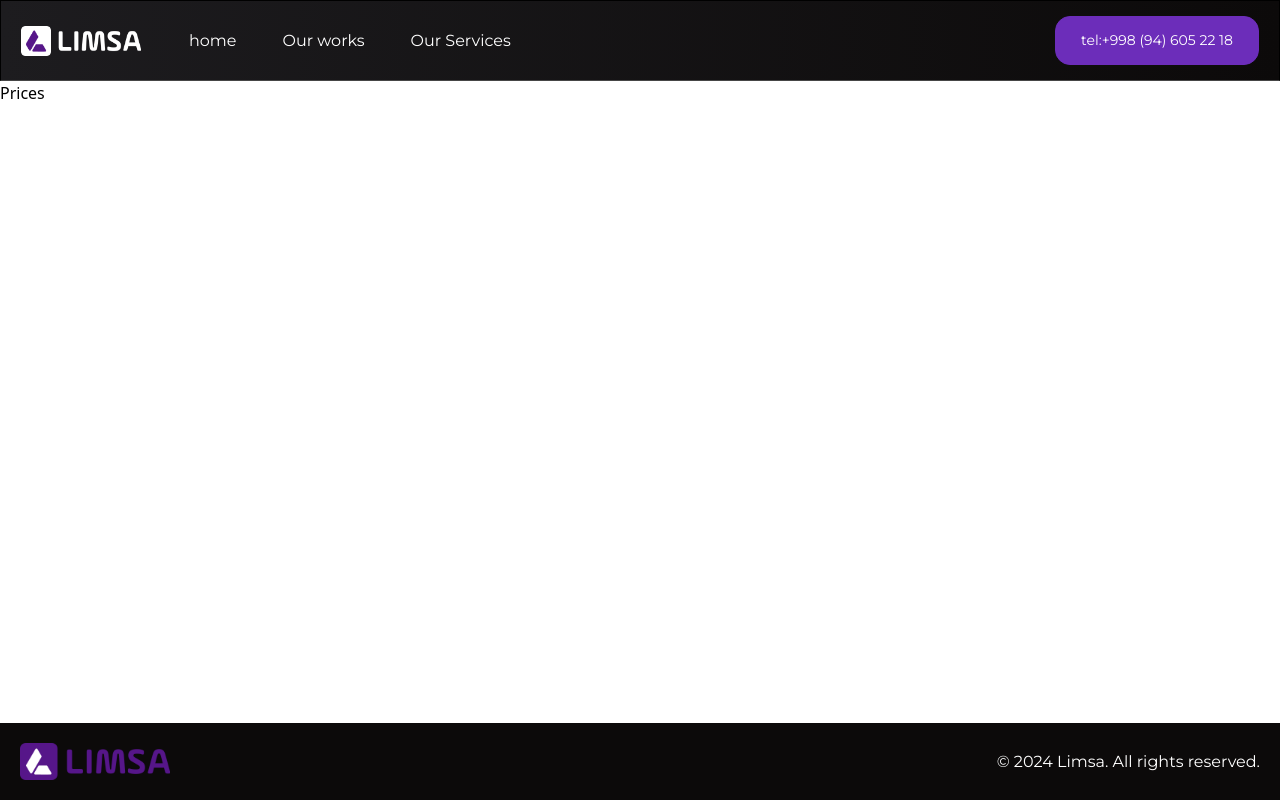
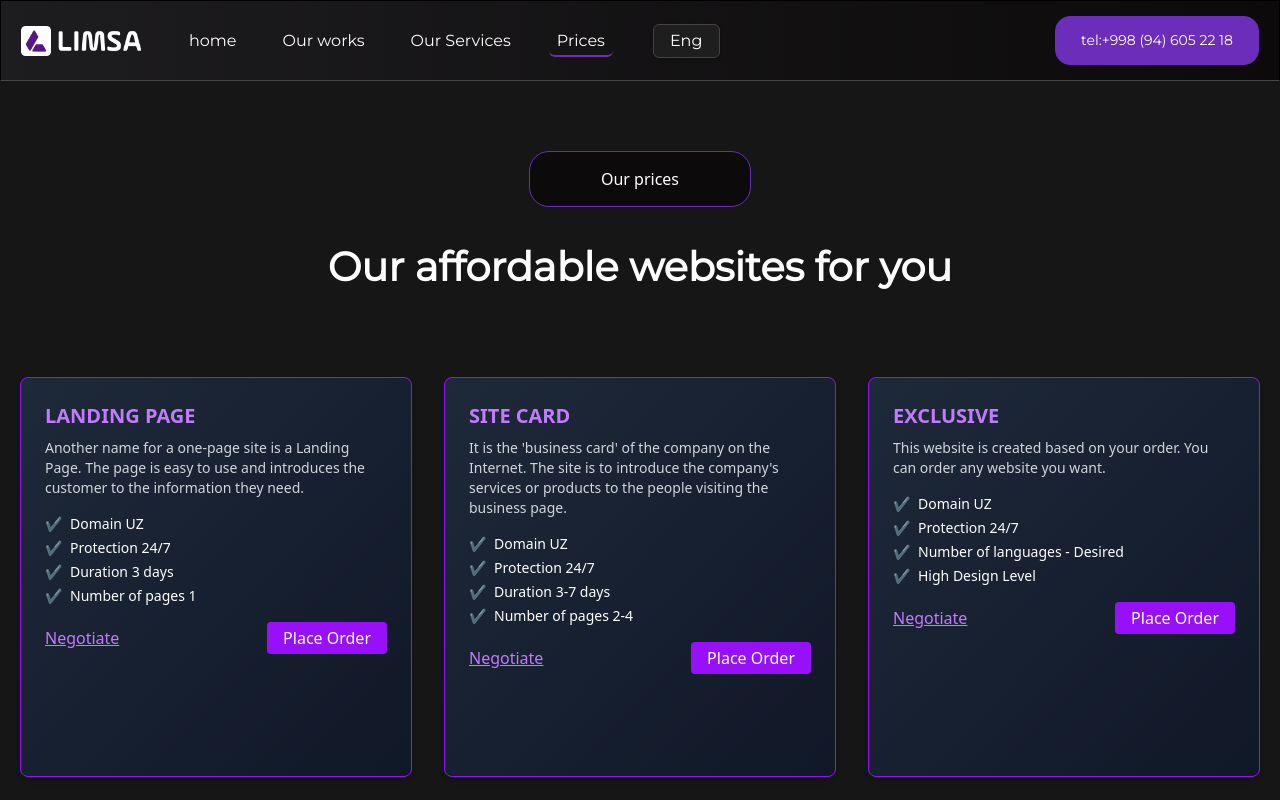
Before and after one commit to Fayziyev2218/Limsa, a React (Vite) app: page /prices in a window 1280 px wide. Shown: the top 800 px of the page. Built offline with nearby package versions, Linux system fonts and the light colour scheme.

Commit message:
prise page finished and select language

```diff
--- /dev/null
+++ b/src/companents/affordable.jsx
@@ -0,0 +1,24 @@
+import React from 'react';
+
+const ServiceCard  = ({ title, description, features }) => {
+  return (
+    <div className="bg-gradient-to-br from-gray-800 to-gray-900 text-white rounded-lg border border-purple-600 p-6 shadow-md">
+      <h2 className="text-purple-400 text-xl font-bold mb-2 uppercase">{title}</h2>
+      <p className="mb-4 text-sm text-gray-300">{description}</p>
+      <ul className="mb-4 space-y-1 text-sm">
+        {features.map((item, idx) => (
+          <li key={idx} className="flex items-center">
+            <span className="text-purple-400 mr-2">✔️</span>
+            {item}
+          </li>
+        ))}
+      </ul>
+      <div className="flex justify-between">
+        <button className="text-purple-400 underline">Negotiate</button>
+        <a href='#contac' className="bg-purple-600 hover:bg-purple-700 text-white px-4 py-1 rounded">Place Order</a>
+      </div>
+    </div>
+  );
+};
+
+export default ServiceCard;
--- /dev/null
+++ b/src/companents/languageSwitcher .jsx
@@ -0,0 +1,26 @@
+import React, { useState } from "react";
+
+const LanguageSwitcher = () => {
+  const [language, setLanguage] = useState("en");
+
+  const handleChange = (e) => {
+    setLanguage(e.target.value);
+    console.log("Tanlangan til:", e.target.value);
+  };
+
+  return (
+    <div className="inline-block">
+      <select
+        value={language}
+        onChange={handleChange}
+        className="appearance-none bg-[#1e1e1e] text-white font-montserrat font-light px-4 py-1 rounded-md border border-[#444] shadow-sm hover:bg-[#2b2b2b] focus:outline-none focus:ring-2 focus:ring-purple-500 cursor-pointer"
+      >
+        <option value="uz">Uzb</option>
+        <option value="en">Eng</option>
+        <option value="ru">Рус</option>
+      </select>
+    </div>
+  );
+};
+
+export default LanguageSwitcher;
--- a/src/companents/topButton.jsx
+++ b/src/companents/topButton.jsx
@@ -2,7 +2,7 @@
 
 export default function TopButton({text}){
     return(
-        <div className="mx-auto bg-[rgb(12,10,10)] text-white w-[180px] py-[15px] px-[20px] border border-[#6c2dba] rounded-[20px] text-center max-sm:text-[12px]">
+        <div className="mx-auto mb-[30px] bg-[rgb(12,10,10)] text-white w-[222px] py-[15px] px-[20px] border border-[#6c2dba] rounded-[20px] text-center max-sm:text-[12px]">
             {text}
         </div>
     )
--- a/src/container/navbar/index.jsx
+++ b/src/container/navbar/index.jsx
@@ -2,6 +2,7 @@ import { useState } from 'react';
 import HamburgerButton from '../../companents/hamburgerButton';
 import logo from '/logo.png'
 import { NavLink } from 'react-router-dom';
+import LanguageSwitcher from '../../companents/LanguageSwitcher ';
 // from-[#24183d]
 
 export default function Navbar(){
@@ -20,8 +21,9 @@ export default function Navbar(){
                         <li><NavLink to={"/"} className={({isActive})=>isActive ? "font-montserrat font-light text-white text-[16px] rounded-[6px] border-b-2 border-[rgb(108,45,186)] py-[5px] px-[8px]" : "font-montserrat font-light text-white text-[16px] py-[5px] px-[8px]"}>home</NavLink></li>
                         <li><NavLink to={"/ourworks"} className={({isActive})=>isActive ? "font-montserrat font-light text-white text-[16px] rounded-[6px] border-b-2 border-[rgb(108,45,186)] py-[5px] px-[8px]" : "font-montserrat font-light text-white text-[16px] py-[5px] px-[8px]"}>Our works</NavLink></li>
                         <li><NavLink to={"/services"} className={({isActive})=>isActive ? "font-montserrat font-light text-white text-[16px] rounded-[6px] border-b-2 border-[rgb(108,45,186)] py-[5px] px-[8px]" : "font-montserrat font-light text-white text-[16px] py-[5px] px-[8px]"}>Our Services</NavLink></li>
-                        {/* <li><NavLink to={"/prices"} className={({isActive})=>isActive ? "font-montserrat font-light text-white text-[16px] rounded-[6px] border-b-2 border-[rgb(108,45,186)] py-[5px] px-[8px]" : "font-montserrat font-light text-white text-[16px] py-[5px] px-[8px]"}>Prices</NavLink></li> */}
+                        <li><NavLink to={"/prices"} className={({isActive})=>isActive ? "font-montserrat font-light text-white text-[16px] rounded-[6px] border-b-2 border-[rgb(108,45,186)] py-[5px] px-[8px]" : "font-montserrat font-light text-white text-[16px] py-[5px] px-[8px]"}>Prices</NavLink></li>
                     </ul>
+                    <div className='max-lg:hidden'><LanguageSwitcher/></div>
                 </div>
 
                 <a  className='max-lg:hidden text-[14px] font-montserrat font-medium text-white bg-[#6c2dba] rounded-[15px] border border-[#6c2dba] py-[13px] px-[25px] hover:bg-[rgb(12,10,10)]' href="tel:+998 (94) 605 22 18">tel:+998 (94) 605 22 18</a>
@@ -35,8 +37,9 @@ export default function Navbar(){
                         <li><NavLink onClick={handBurger} to={"/"} className={({isActive})=>isActive ? "font-montserrat font-light text-white text-[16px] rounded-[6px] border-b-2 border-[rgb(108,45,186)] py-[5px] px-[8px]" : "font-montserrat font-light text-white text-[16px] py-[5px] px-[8px]"}>home</NavLink></li>
                         <li><NavLink onClick={handBurger} to={"/ourworks"} className={({isActive})=>isActive ? "font-montserrat font-light text-white text-[16px] rounded-[6px] border-b-2 border-[rgb(108,45,186)] py-[5px] px-[8px]" : "font-montserrat font-light text-white text-[16px] py-[5px] px-[8px]"}>Our works</NavLink></li>
                         <li><NavLink onClick={handBurger} to={"/services"} className={({isActive})=>isActive ? "font-montserrat font-light text-white text-[16px] rounded-[6px] border-b-2 border-[rgb(108,45,186)] py-[5px] px-[8px]" : "font-montserrat font-light text-white text-[16px] py-[5px] px-[8px]"}>Our Services</NavLink></li>
-                        {/* <li><NavLink onClick={handBurger} to={"/prices"} className={({isActive})=>isActive ? "font-montserrat font-light text-white text-[16px] rounded-[6px] border-b-2 border-[rgb(108,45,186)] py-[5px] px-[8px]" : "font-montserrat font-light text-white text-[16px] py-[5px] px-[8px]"}>Prices</NavLink></li> */}
+                        <li><NavLink onClick={handBurger} to={"/prices"} className={({isActive})=>isActive ? "font-montserrat font-light text-white text-[16px] rounded-[6px] border-b-2 border-[rgb(108,45,186)] py-[5px] px-[8px]" : "font-montserrat font-light text-white text-[16px] py-[5px] px-[8px]"}>Prices</NavLink></li>
                     </ul>
+                    <div className='max-lg:block max-lg:mt-4'><LanguageSwitcher/></div>
             </div>
 
             <div
--- a/src/pages/prices/index.jsx
+++ b/src/pages/prices/index.jsx
@@ -1,9 +1,59 @@
+import ServiceCard from "../../companents/affordable";
+import ContactMap from "../../companents/contactMap";
+import Contact from "../../companents/contaxct";
+import Title from "../../companents/title";
+import TopButton from "../../companents/topButton";
 
+export default function Prices() {
+  const cards = [
+    {
+      title: "Landing Page",
+      description:
+        "Another name for a one-page site is a Landing Page. The page is easy to use and introduces the customer to the information they need.",
+      features: [
+        "Domain UZ",
+        "Protection 24/7",
+        "Duration 3 days",
+        "Number of pages 1",
+      ],
+    },
+    {
+      title: "Site Card",
+      description:
+        "It is the 'business card' of the company on the Internet. The site is to introduce the company's services or products to the people visiting the business page.",
+      features: [
+        "Domain UZ",
+        "Protection 24/7",
+        "Duration 3-7 days",
+        "Number of pages 2-4",
+      ],
+    },
+    {
+      title: "Exclusive",
+      description:
+        "This website is created based on your order. You can order any website you want.",
+      features: [
+        "Domain UZ",
+        "Protection 24/7",
+        "Number of languages - Desired",
+        "High Design Level",
+      ],
+    },
+  ];
+  return (
+    <div className="bg-[#161616] pt-[70px]">
+      <div className="container">
+        <TopButton text="Our prices"/>
+        <Title text={"Our affordable websites for you"} size="large" textLeft="center"/>
+        <div className="min-h-[400px] mt-[80px] bg-[#161616] text-white grid gap-8 md:grid-cols-2 lg:grid-cols-3">
+          {cards.map((card, idx) => (
+            <ServiceCard key={idx} {...card} />
+          ))}
+        </div>
+      </div>
 
-export default function Prices(){
-    return(
-        <div>
-            <h2>Prices</h2>
-        </div>
-    )
+      <div id="contac"><Contact/></div>
+      <ContactMap/>
+    </div>
+  );
 }
```
